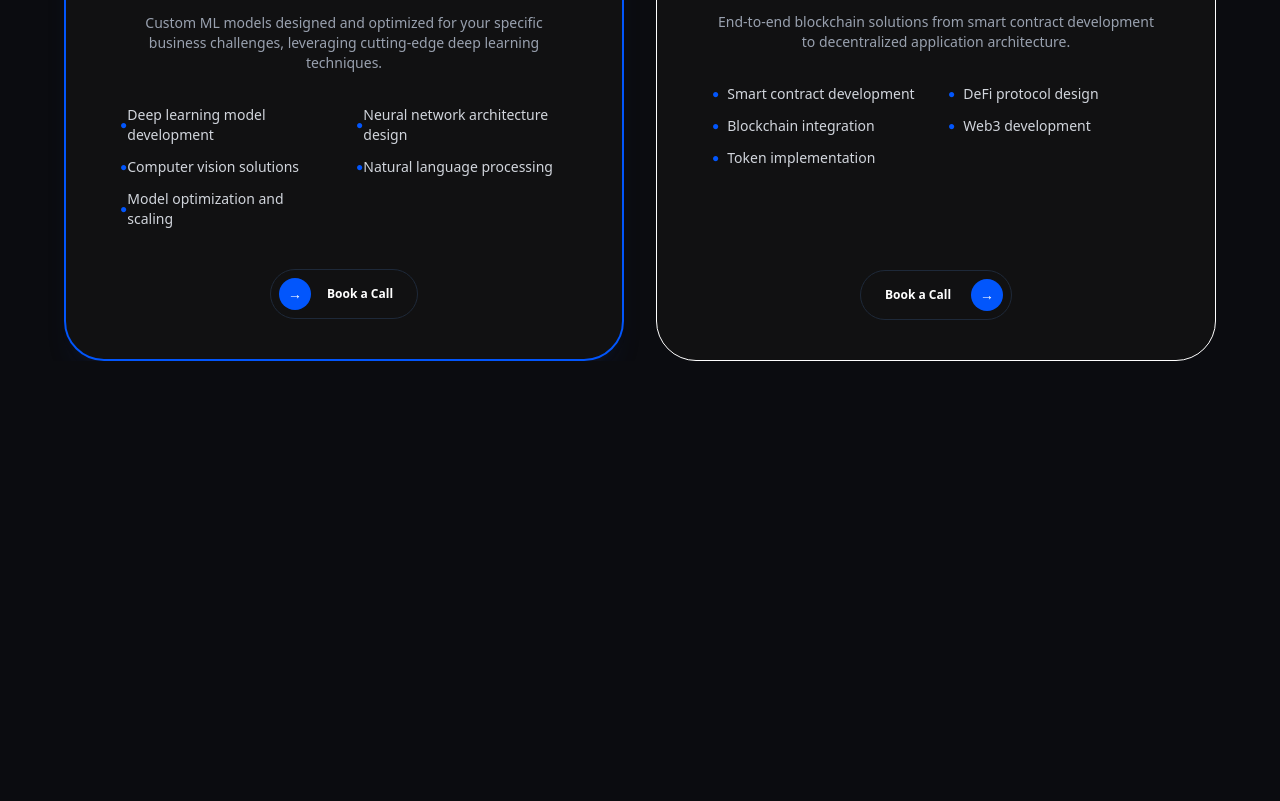
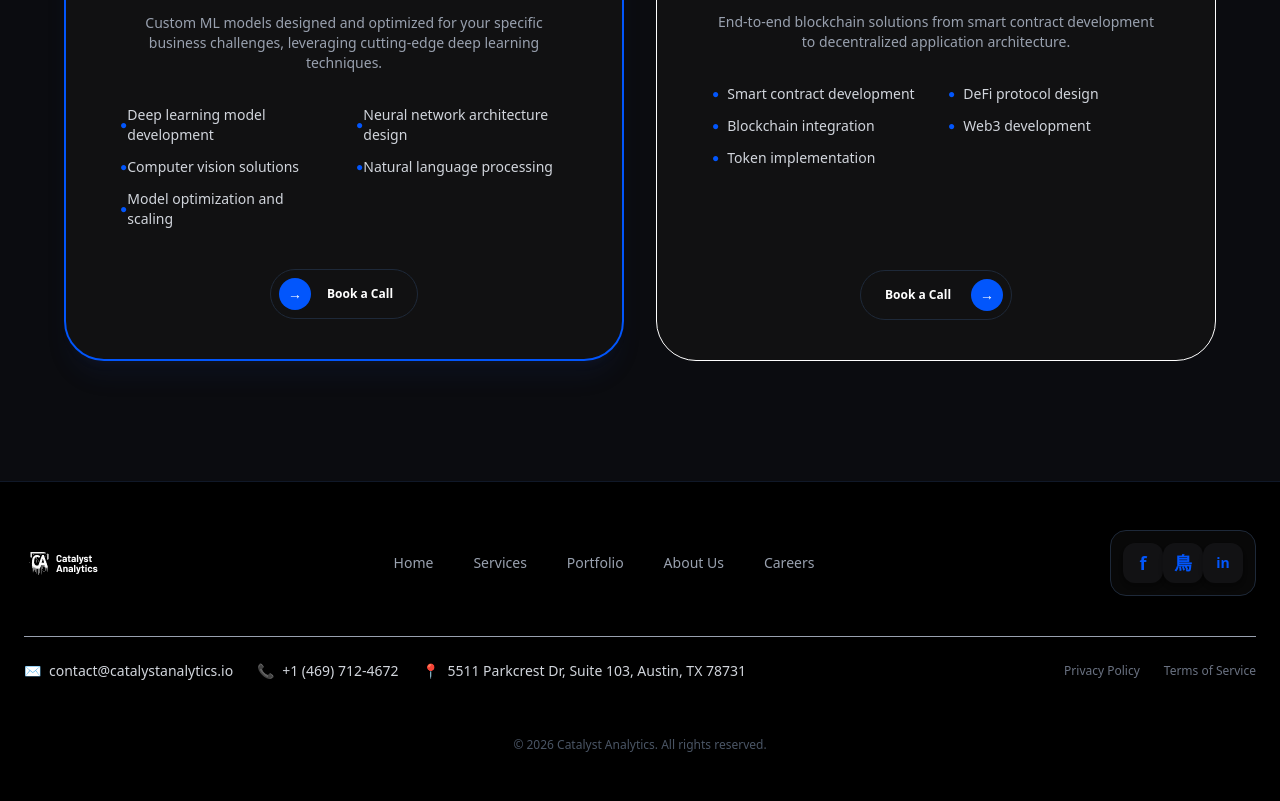
Before and after one commit to ahmad2009-veb/EXSAM-3, a website: page src/index2.html in a window 1280 px wide. Shown: the part 2483-3284 px from the top of the page. Before the commit the page ends 2844 px from the top, so only its background shows below. Drawn offline with Linux system fonts and the light colour scheme.

Commit message:
fotima2 4 commit

```diff
--- a/src/index2.html
+++ b/src/index2.html
@@ -335,5 +335,68 @@
       </div>
     </div>
   </div>
+  <div class="bg-black text-gray-400 py-12 px-6 border-t border-gray-900 mt-30">
+    <div class="max-w-7xl mx-auto space-y-10">
+
+      <div class="flex flex-col lg:flex-row items-center justify-between gap-8">
+
+
+        <div class="flex items-center">
+          <img src="../Logo (10).png" alt="" class="h-8 w-auto">
+        </div>
+
+
+
+        <div class="flex flex-wrap justify-center gap-6 md:gap-10 text-sm font-medium">
+          <a>Home</a>
+          <a>Services</a>
+          <a>Portfolio</a>
+          <a>About Us</a>
+          <a>Careers</a>
+        </div>
+
+        <div class="border border-gray-800 rounded-2xl p-3 flex bg-[#080808]">
+          <a href="#" class="w-10 h-10 bg-[#121214] hover:bg-[#1c1c1f]  rounded-xl flex items-center justify-center text-[#0256fc] font-bold text-lg shadow-md">
+            f
+          </a>
+          <a href="#" class="w-10 h-10 bg-[#121214] hover:bg-[#1c1c1f]  rounded-xl flex items-center justify-center text-[#0256fc] font-bold text-lg shadow-md">
+            鳥
+          </a>
+          <a href="#" class="w-10 h-10 bg-[#121214] hover:bg-[#1c1c1f]  rounded-xl flex items-center justify-center text-[#0256fc] font-bold text-sm shadow-md">
+            in
+          </a>
+        </div>
+
+      </div>
+
+      <div class="flex flex-col lg:flex-row items-center justify-between gap-6 pt-6 border-t text-sm">
+
+        <div class="flex flex-col sm:flex-row flex-wrap justify-center items-center gap-6 text-gray-300">
+          <div class="flex items-center space-x-2">
+            <span class="text-[#0256fc]">✉</span>
+            <a href="" class="">contact@catalystanalytics.io</a>
+          </div>
+          <div class="flex items-center space-x-2">
+            <span class="text-[#0256fc]">📞</span>
+            <a href="" class="">+1 (469) 712-4672</a>
+          </div>
+          <div class="flex items-center space-x-2">
+            <span class="text-[#0256fc]">📍</span>
+            <span>5511 Parkcrest Dr, Suite 103, Austin, TX 78731</span>
+          </div>
+        </div>
+
+        <div class="flex space-x-6 text-xs text-gray-500">
+          <a href="#" class="hover:text-gray-300 ">Privacy Policy</a>
+          <a href="#" class="hover:text-gray-300 ">Terms of Service</a>
+        </div>
+
+      </div>
+
+      <div class="text-center text-xs text-gray-600 pt-4">
+        © 2026 Catalyst Analytics. All rights reserved.
+      </div>
+    </div>
+  </div>
 </body>
 </html>
```
